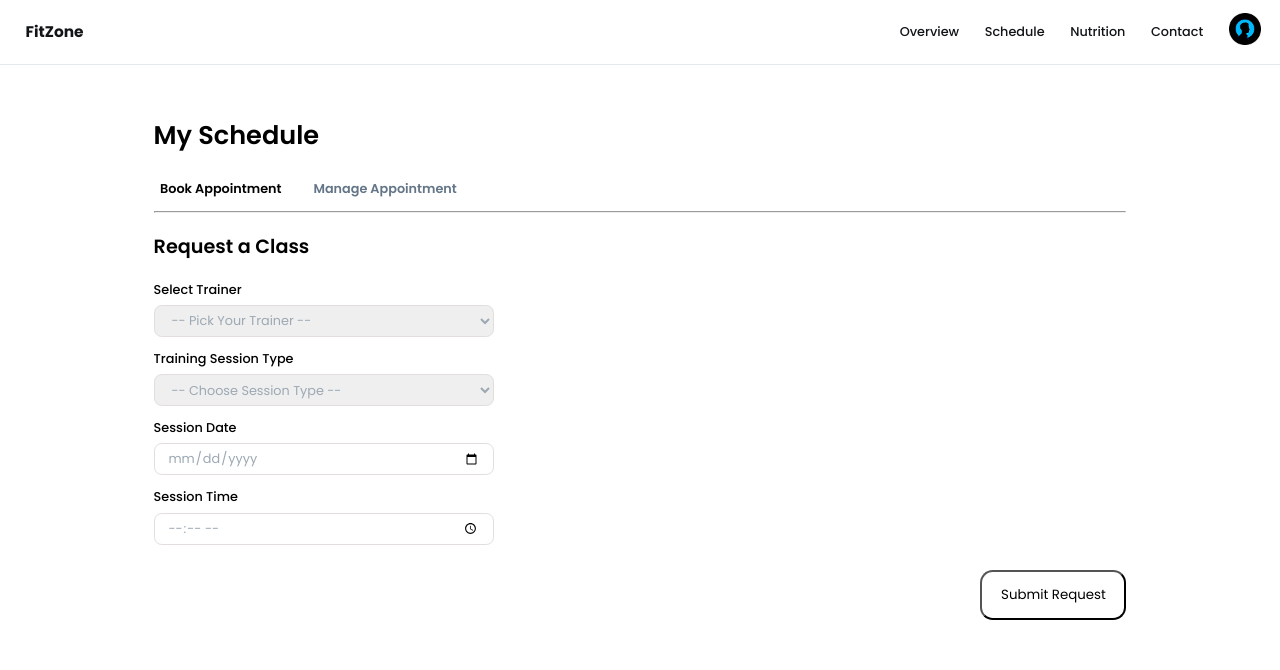
After one commit to String-Aki/FitZone-Fitness-Center, a PHP site: page /Dashboards/Customer-Dashboard/schedule-section/book-appointment.html in a window 1280 px wide. The commit adds this page. Shown: the top 670 px of the page. Run offline with PHP 8.4, Linux system fonts and the light colour scheme; some web fonts are replaced.

Commit message:
Customer dashboard schedule section with book appointment added.
fitzone database has been created and the dbconnect has be configured to connect with it properly.

the initial point of entry index.html of the landing page has been changed to index.php

```diff
--- /dev/null
+++ b/Dashboards/Customer-Dashboard/schedule-section/book-appointment.html
@@ -0,0 +1,62 @@
+<!DOCTYPE html>
+<html lang="en">
+<head>
+    <meta charset="UTF-8">
+    <meta name="viewport" content="width=device-width, initial-scale=1.0">
+    <link rel="stylesheet" href="../style.css">
+    <title>Book Appointment</title>
+</head>
+<body>
+    <nav class="customer-dashboard-navbar">
+        <div class="branding">
+            <i class="fas fa-dumbbell logo"></i>
+            <span class="logo-header">FitZone</span>
+        </div>
+
+        <div class="links-and-profile-container">
+            <div class="links">
+                <a href="../overview-section/dashboard-overview.html" class="nav-link">Overview</a>
+                <a href="./book-appointment.html" class="nav-link">Schedule</a>
+                <a href="" class="nav-link">Nutrition</a>
+                <a href="" class="nav-link">Contact</a>
+            </div>
+            <button class="profile-button" onclick=""><img  src="../../../Assets/customer-dashboard-assets/profile.png" alt="profile-img" class="profile-img"></button>
+        </div>
+    </nav>
+
+    <section class="book-appointment dashboard-sections">
+        <h1 class="headers">My Schedule</h1>
+        <div class="Schedule-indicator indicator-div">
+                <div class="manage-schedule">
+                    <h2 onclick="window.location.href = './book-appointment.html'" class="book-appointment sub-header">Book Appointment</h2>
+                    <h2 onclick="window.location.href = './manage-appointment.html'" class="manage-appointment sub-header" style="color:#637587;">Manage Appointment</h2>
+                </div>
+            </div>
+            <hr class="line">
+        </div>
+
+        <h3 class="section-subheader request-class">Request a Class</h3>
+        <form action="" class="book-appointment-form">
+            <label for="trainer-field">Select Trainer</label>
+            <select name="trainer" id="trainer-field">
+                <option value="">-- Pick Your Trainer --</option>
+            </select>
+
+            <label for="training-session-type-field" class="training-session-type-label">Training Session Type</label>
+            <select name="training-session-type" id="training-session-type-field" required>
+                <option value="">-- Choose Session Type --</option>
+            </select>
+
+            <label for="session-date">Session Date</label>
+            <input type="date" name="session-date" id="session-date">
+
+            <label for="session-time">Session Time</label>
+            <input type="time" name="session-time" id="session-time">
+
+            <button type="submit" class="submit-button">Submit Request</button>
+        </form>
+    </section>
+
+    <script type="module" src="./script.js"></script>
+</body>
+</html>
--- /dev/null
+++ b/Dashboards/Customer-Dashboard/schedule-section/script.js
@@ -0,0 +1,14 @@
+const bookAppointment = document.querySelector(".book-appoinment");
+const manageAppointment = document.querySelector(".manage-appointment");
+
+bookAppointment.addEventListener("click", () => {
+  window.location.href = "./book-appointment.html";
+  bookAppointment.style.color = "black";
+  manageAppointment.style.color = "#637587";
+});
+
+manageAppointment.addEventListener("click", () => {
+    window.location.href = "./manage-appointment.html";
+    manageAppointment.style.color = "black";
+    bookAppointment.style.color = "#637587";
+});
--- a/Dashboards/Customer-Dashboard/overview-section/style.css
+++ b/Dashboards/Customer-Dashboard/style.css
@@ -77,27 +77,27 @@ img.profile-img {
   width: 2.5vw;
 }
 
-section.overview {
+section.dashboard-sections {
     padding: 4vw 12vw;
 }
 
-h1.welcome {
+h1.headers {
     font-size: 2vw;
     font-weight: 600;
     padding-bottom: 1vw;
 }
 
-.overview-indicator {
+.indicator-div {
     padding-block: 1vw;
 }
 
-h2.overview {
+h2.sub-header {
     font-size: 1vw;
     font-weight: 600;
     padding-left: 0.5vw;
 }
 
-h3.overview-subheaders {
+h3.section-subheader {
     font-size: 1.5vw;
     font-weight: 600;
     padding-block: 1vw;
@@ -139,3 +139,63 @@ p.activity-date{
     color:#61758A;
     padding-bottom: 1.5vw;
 }
+
+/* Schedule Section Styles: Book Appointment */
+
+.manage-schedule{
+  display: flex;
+  gap: 2vw;
+}
+
+.manage-schedule > h2 {
+  cursor: pointer;
+}
+
+.clicked{
+  color:#637587;
+}
+
+.request-class{
+  margin-block: 0.5vw;
+}
+
+form.book-appointment-form{
+  display: flex;
+  flex-direction: column;
+  padding: 1vw auto;
+}
+
+label {
+  font-size: 1vw;
+  font-weight: 500;
+  padding-bottom: 0.5vw;
+}
+
+.book-appointment-form > select, .book-appointment-form > input {
+  width: 35%;
+  height: 2.5vw;
+  font-size: 1vw;
+  color: #9CA8B3;
+  margin-bottom: 1vw;
+  border-radius: 0.6vw;
+  border: 1px solid #E3DEDE;
+}
+
+.book-appointment-form > select {
+  text-indent: 1vw;
+}
+
+.book-appointment-form > input {
+  padding: 1vw;
+}
+
+.submit-button {
+  width: 15%;
+  padding: 1vw;
+  border-radius: 1vw;
+  background-color: transparent;
+  margin-top: 1vw;
+  align-self: flex-end;
+}
+
+/* Schedule Section Styles: Manage Appointment */
--- a/Sign-In-Page/index.html
+++ b/Sign-In-Page/index.html
@@ -35,11 +35,11 @@
         <i class="fa-regular fa-eye toggle-pass"></i>
       </div>
 
-      <div class="below-fields-box">
+      <!-- <div class="below-fields-box">
         <input type="checkbox" name="remember" id="remember" class="checkbox" />
         <label for="remember" class="remember-label">Remember me</label>
         <a class="forgot-pass">Forgot password</a>
-      </div>
+      </div> -->
 
       <button type="submit" class="sign-in-btn">Sign in</button>
 
--- a/index.html
+++ b/index.php
@@ -1,3 +1,7 @@
+<?php
+session_start();
+?>
+
 <!DOCTYPE html>
 <html lang="en">
   <head>
```
Also changed, not shown: Dashboards/Customer-Dashboard/overview-section/dashboard-overview.html (+11 -11 lines), Dashboards/Customer-Dashboard/schedule-section/manage-appointment.html (added, +42 -0 lines), Registration-Page/register.html (+38 -11 lines), Sign-In-Page/login.css (+2 -36 lines), includes/dbconnect.php (added, +16 -0 lines).
